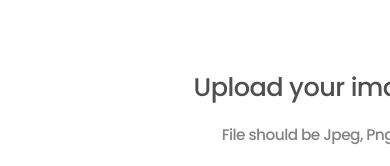
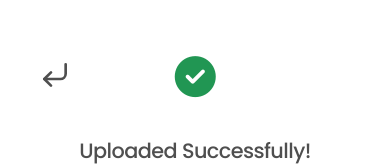
Before and after one commit to ElliotLuque/image-uploader, an Angular app in the folder src/frontend/image-uploader-front/: page / in a window 390 px wide. Shown: the top 166 px of the page. Built offline with nearby package versions, Linux system fonts and the light colour scheme.

Commit message:
Added button for uploading a new file

```diff
--- a/src/frontend/image-uploader-front/src/app/components/image-loading/image-loading.component.css
+++ b/src/frontend/image-uploader-front/src/app/components/image-loading/image-loading.component.css
@@ -3,7 +3,7 @@
 .parent-card {
   font-family: 'Poppins', sans-serif;
   display: flex;
-  justify-content: flex-start;
+  justify-content: center;
   align-items: flex-start;
   flex-flow: column;
   gap: 2.8rem;
--- a/src/frontend/image-uploader-front/src/app/components/image-uploaded-successfully/image-uploaded-successfully.component-media-queries.css
+++ b/src/frontend/image-uploader-front/src/app/components/image-uploaded-successfully/image-uploaded-successfully.component-media-queries.css
@@ -61,6 +61,13 @@
   .toast-container {
     left: auto;
   }
+  #back-button {
+    top: 7%;
+    left: 10%;
+  }
+  #back-button > img {
+    height: 2em;
+  }
 
   /* TEXT */
   .image-link-copy {
@@ -103,6 +110,13 @@
   .toast-container {
     left: auto;
   }
+  #back-button {
+    top: 6%;
+    left: 10%;
+  }
+  #back-button > img {
+    height: 1.7em;
+  }
 
   /* TEXT */
   .image-link-copy {
@@ -113,7 +127,7 @@
     font-size: 1ch;
   }
   h1 {
-    font-size: 1.3rem;
+    font-size: 1em;
   }
   #uploaded-icon {
     font-size: 3.5ch;
--- a/src/frontend/image-uploader-front/src/app/components/image-uploaded-successfully/image-uploaded-successfully.component.css
+++ b/src/frontend/image-uploader-front/src/app/components/image-uploaded-successfully/image-uploaded-successfully.component.css
@@ -26,6 +26,17 @@ h1 {
 #uploaded-icon {
   color: var(--green1);
   font-size: 6ch;
+}
+
+#back-button {
+  position: fixed;
+  top: 8%;
+  left: 8%;
+  cursor: pointer;
+}
+
+#back-button > img {
+  height: 3.3em;
 }
 
 /* CARD */
--- a/src/frontend/image-uploader-front/src/app/components/image-uploaded-successfully/image-uploaded-successfully.component.html
+++ b/src/frontend/image-uploader-front/src/app/components/image-uploaded-successfully/image-uploaded-successfully.component.html
@@ -1,6 +1,7 @@
 <div class="toast-container">
   <ng-template appViewRef></ng-template>
 </div>
+<a id="back-button" (click)="backPage()"><img src="assets/corner-down-left.svg" alt="Back"></a>
 <div class="parent-card">
   <header>
     <i id="uploaded-icon" class="fa-solid fa-circle-check"></i>
--- a/src/frontend/image-uploader-front/src/app/components/image-uploaded-successfully/image-uploaded-successfully.component.ts
+++ b/src/frontend/image-uploader-front/src/app/components/image-uploaded-successfully/image-uploaded-successfully.component.ts
@@ -22,6 +22,11 @@ export class ImageUploadedSuccessfullyComponent {
     this.generateToast()
   }
 
+  backPage() {
+    this.imageUploadService.imageStatus = this.imageUploadService.imgSta.Upload
+    this.imageUploadService.imageURL = ''
+  }
+
   generateToast = () => {
     const componentRef = this.viewChild.viewContainerRef.createComponent<any>(ToastComponent)
 
--- a/src/frontend/image-uploader-front/src/app/services/image-upload-service.ts
+++ b/src/frontend/image-uploader-front/src/app/services/image-upload-service.ts
@@ -12,15 +12,19 @@ enum ImageStatus {
   providedIn: 'root'
 })
 export class ImageUploadService{
+
   constructor(private http:HttpClient) { }
 
   get imageStatus(): ImageStatus { return this._imageStatus; }
   set imageStatus(value: ImageStatus) { this._imageStatus = value;}
 
   public imgSta = ImageStatus
-  private _imageStatus: ImageStatus = ImageStatus.Upload
+  private _imageStatus: ImageStatus = ImageStatus.Uploaded
 
-  imageURL!: string
+  get imageURL(): string { return this._imageURL; }
+  set imageURL(value: string) { this._imageURL = value; }
+
+  private _imageURL!: string
   baseURL: string = "https://images-image-uploader.up.railway.app"
 
   addImage(file: File): Observable<Object> {
```
Also changed, not shown: src/frontend/image-uploader-front/src/assets/corner-down-left.svg (added).
